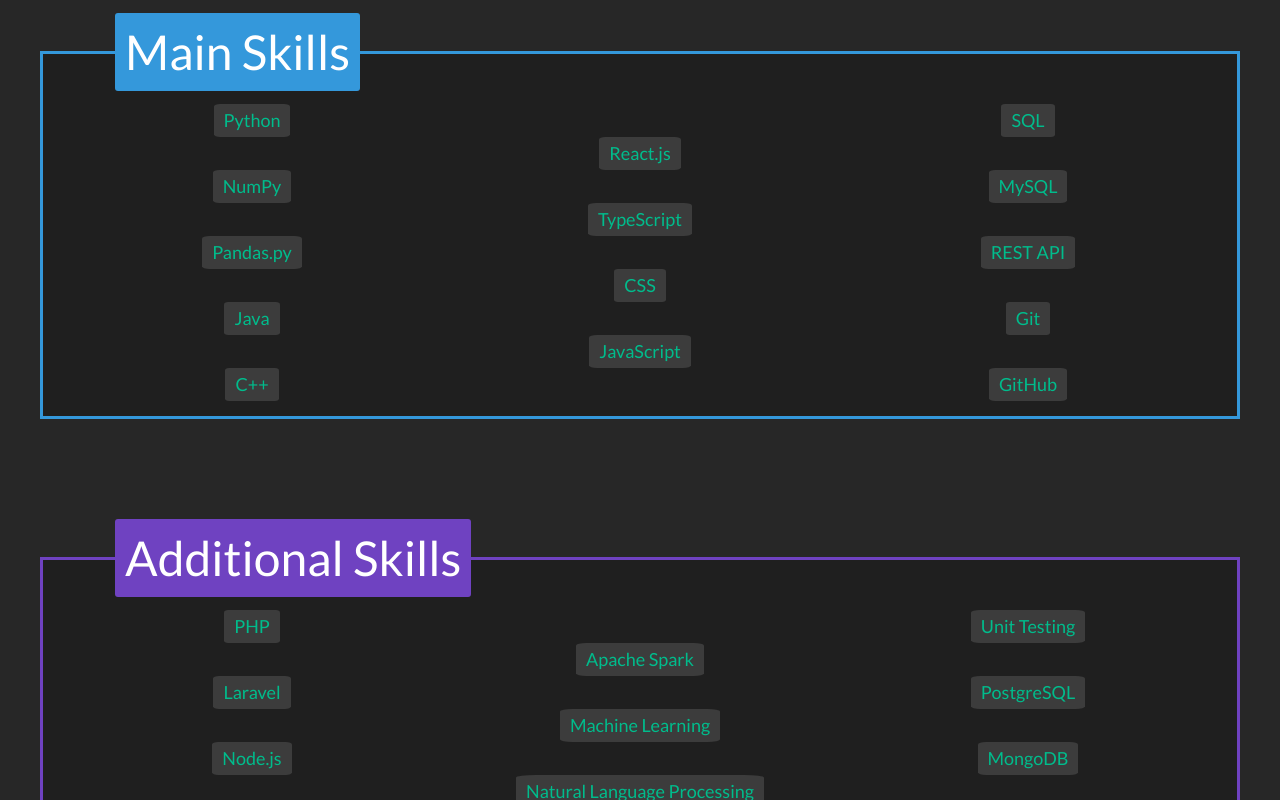
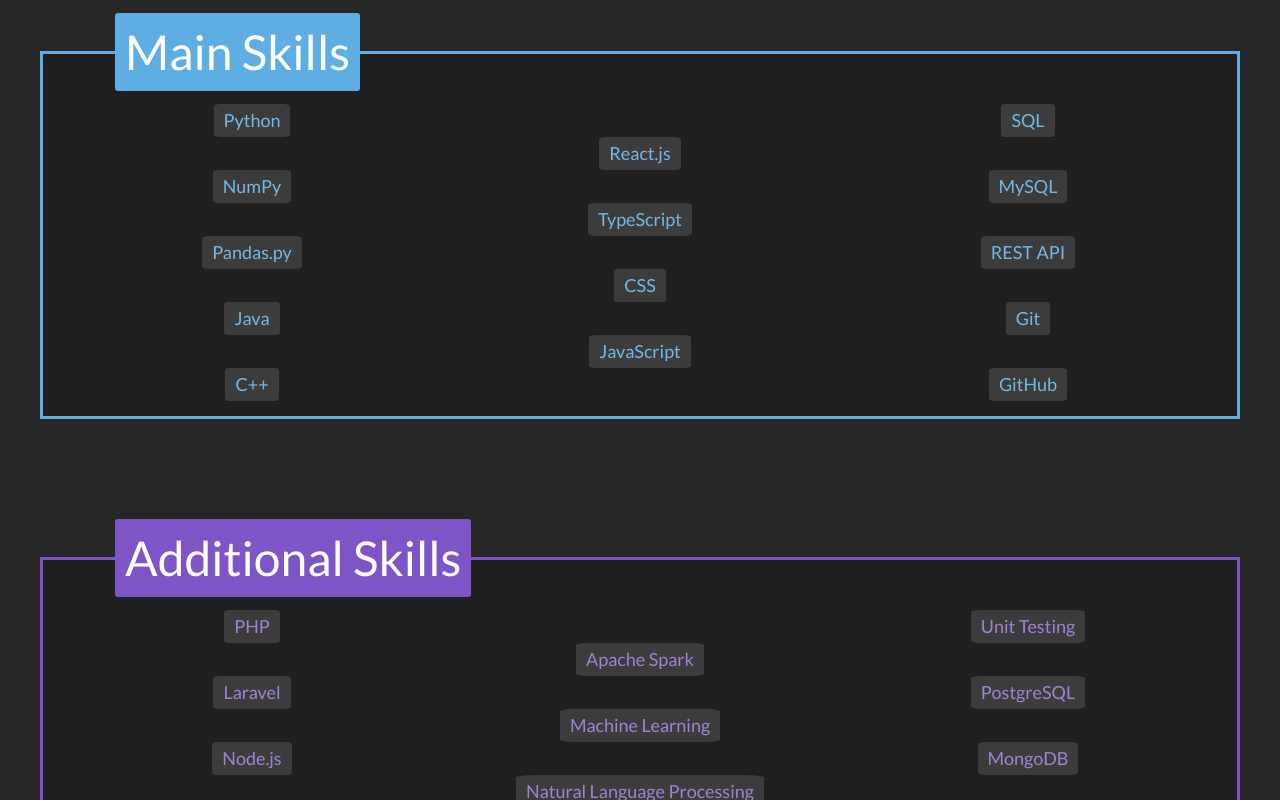
Before and after one commit to k-brereton/portfolio-site, a Next.js app: page /skills in a window 1280 px wide. Shown: the part 260-1060 px from the top of the page. Built offline with nearby package versions, Linux system fonts and the light colour scheme.

Commit message:
made the skills boxes have different colors

```diff
--- a/components/CommonComponents.scss
+++ b/components/CommonComponents.scss
@@ -38,7 +38,6 @@
       padding: 3px 10px;
       background-color: $link_background_color;
       border-radius: 8%;
-      color:variables.$link-color;
       text-decoration: none;
     }
     >a:hover {
--- a/pages/skills/index.module.scss
+++ b/pages/skills/index.module.scss
@@ -5,9 +5,6 @@
   @extend .centering;
   margin: 30px 0;
 
-  :global(.skillsBoxTitle){
-    background-color: variables.$cyan;
-  }
   :global(.skillsBox){
     width: 100%;
   }
@@ -19,16 +16,27 @@
 
 .skillsBox1{
   @extend .skillsBoxOuter;
+  :global(.skillsBoxTitle){
+    background-color: lighten(variables.$cyan,10%);
+  }
+
   :global(.skillsBox) {
-    border: solid 3px variables.$cyan;
+    border: solid 3px lighten(variables.$cyan,10%);
   }
+  :global(.skillsBox) a{
+    color:lighten(variables.$cyan,15%);
+  }
+
 }
 .skillsBox2{
   @extend .skillsBoxOuter;
   :global(.skillsBox) {
-    border: solid 3px variables.$purple;
+    border: solid 3px lighten(variables.$purple,5%);
   }
   :global(.skillsBoxTitle){
-    background-color: variables.$purple;
+    background-color: lighten(variables.$purple,5%);
+  }
+  :global(.skillsBox) a{
+    color:lighten(variables.$purple,17%);
   }
 }
```
Also changed, not shown: components/ProjectComponents.module.scss (+51 -7 lines).
